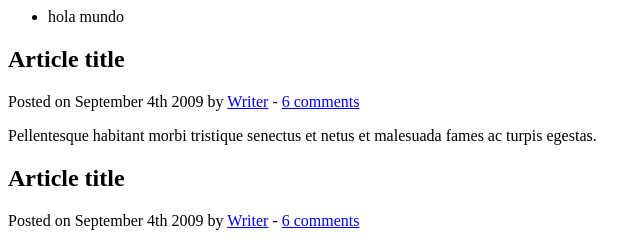
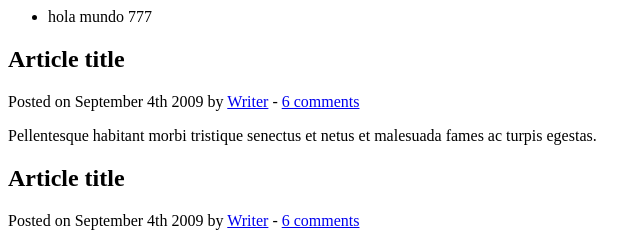
Before and after one commit to alanleiton7/demo-repositorio, a plain HTML site: page index.html in a window 1280 px wide. Shown: the top 240 px of the page, 0-640 px from the left. Drawn offline with Linux system fonts and the light colour scheme.

```diff
--- a/index.html
+++ b/index.html
@@ -10,7 +10,7 @@
 	<header>
 		<nav>
 			<ul>
-				<li>hola mundo  </li>
+				<li>hola mundo 777 </li>
 			</ul>
 		</nav>
 	</header>
```
